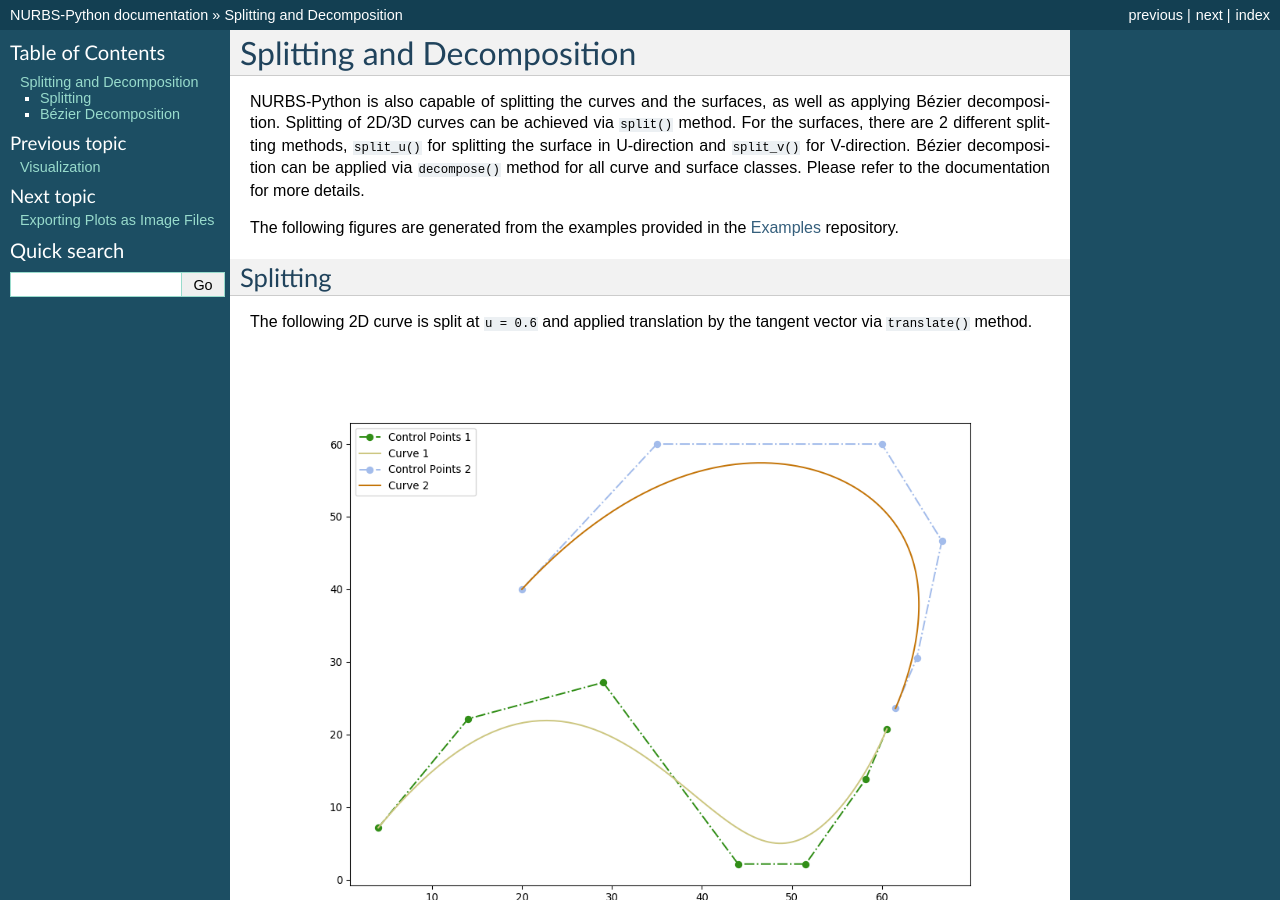
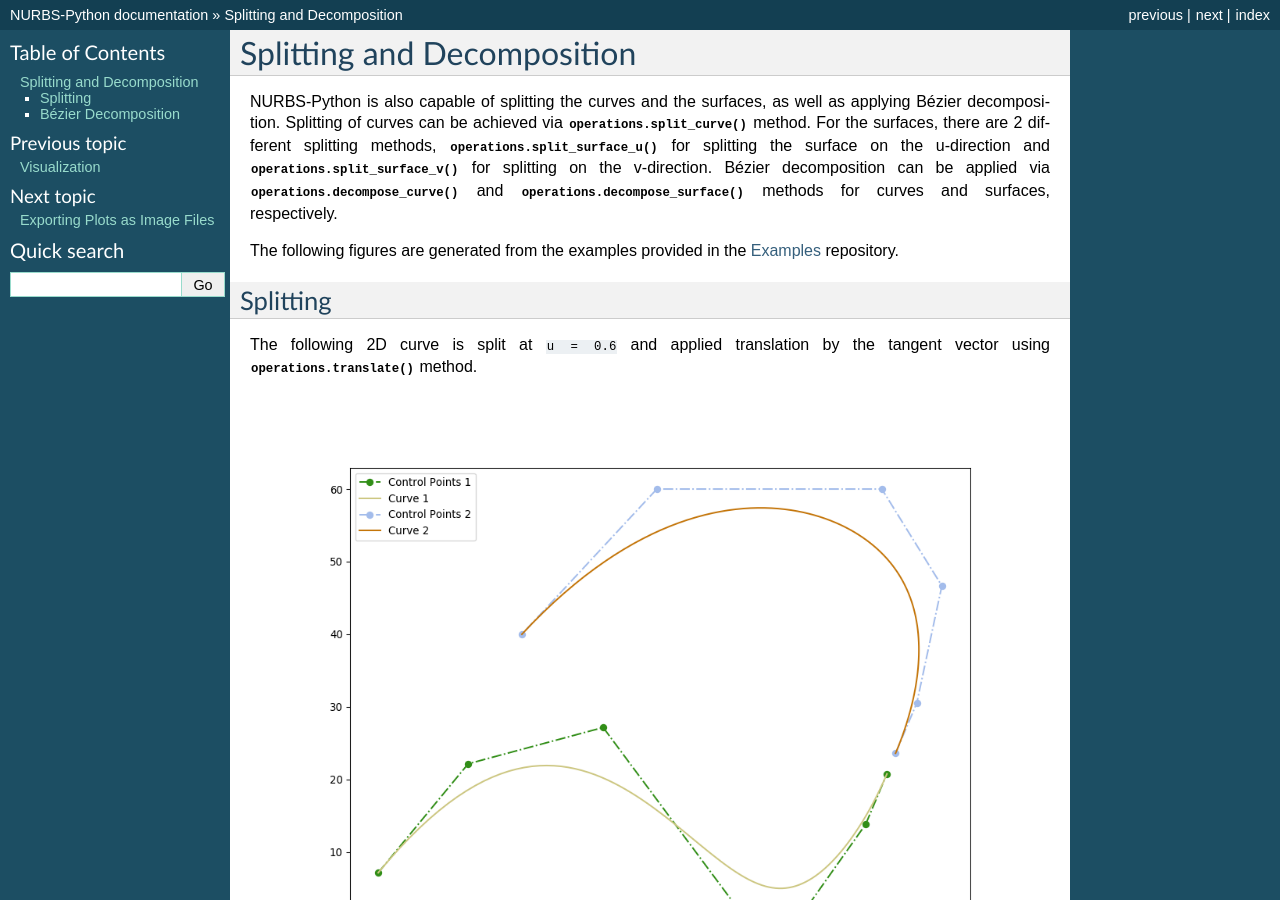
Before and after one commit to orbingol/NURBS-Python, a Sphinx documentation site: the page built from docs/visualization_splitting.rst, in a window 1280 px wide and 900 px high. Built offline with Sphinx 7.4.7, drawn with Linux system fonts in a browser that asks for light colours; formulas are drawn with MathJax 3.

Commit message:
Add operations module documentation and update splitting docs

```diff
--- a/docs/visualization_splitting.rst
+++ b/docs/visualization_splitting.rst
@@ -2,17 +2,19 @@ Splitting and Decomposition
 ^^^^^^^^^^^^^^^^^^^^^^^^^^^
 
 NURBS-Python is also capable of splitting the curves and the surfaces, as well as applying Bézier decomposition.
-Splitting of 2D/3D curves can be achieved via ``split()`` method. For the surfaces, there are 2 different splitting
-methods, ``split_u()`` for splitting the surface in U-direction and ``split_v()`` for V-direction. Bézier decomposition
-can be applied via ``decompose()`` method for all curve and surface classes. Please refer to the documentation for more
-details.
+Splitting of curves can be achieved via :py:func:`.operations.split_curve()` method.
+For the surfaces, there are 2 different splitting methods, :py:func:`.operations.split_surface_u()` for splitting
+the surface on the u-direction and :py:func:`.operations.split_surface_v()` for splitting on the v-direction.
+Bézier decomposition can be applied via :py:func:`.operations.decompose_curve()` and
+:py:func:`.operations.decompose_surface()` methods for curves and surfaces, respectively.
 
 The following figures are generated from the examples provided in the Examples_ repository.
 
 Splitting
 =========
 
-The following 2D curve is split at ``u = 0.6`` and applied translation by the tangent vector via ``translate()`` method.
+The following 2D curve is split at ``u = 0.6`` and applied translation by the tangent vector using
+:py:func:`.operations.translate()` method.
 
 .. image:: images/split_curve2d_translate.png
     :alt: 3D curve splitting example with translation
```
Also changed, not shown: docs/module_operations.rst (added, +8 -0 lines).
